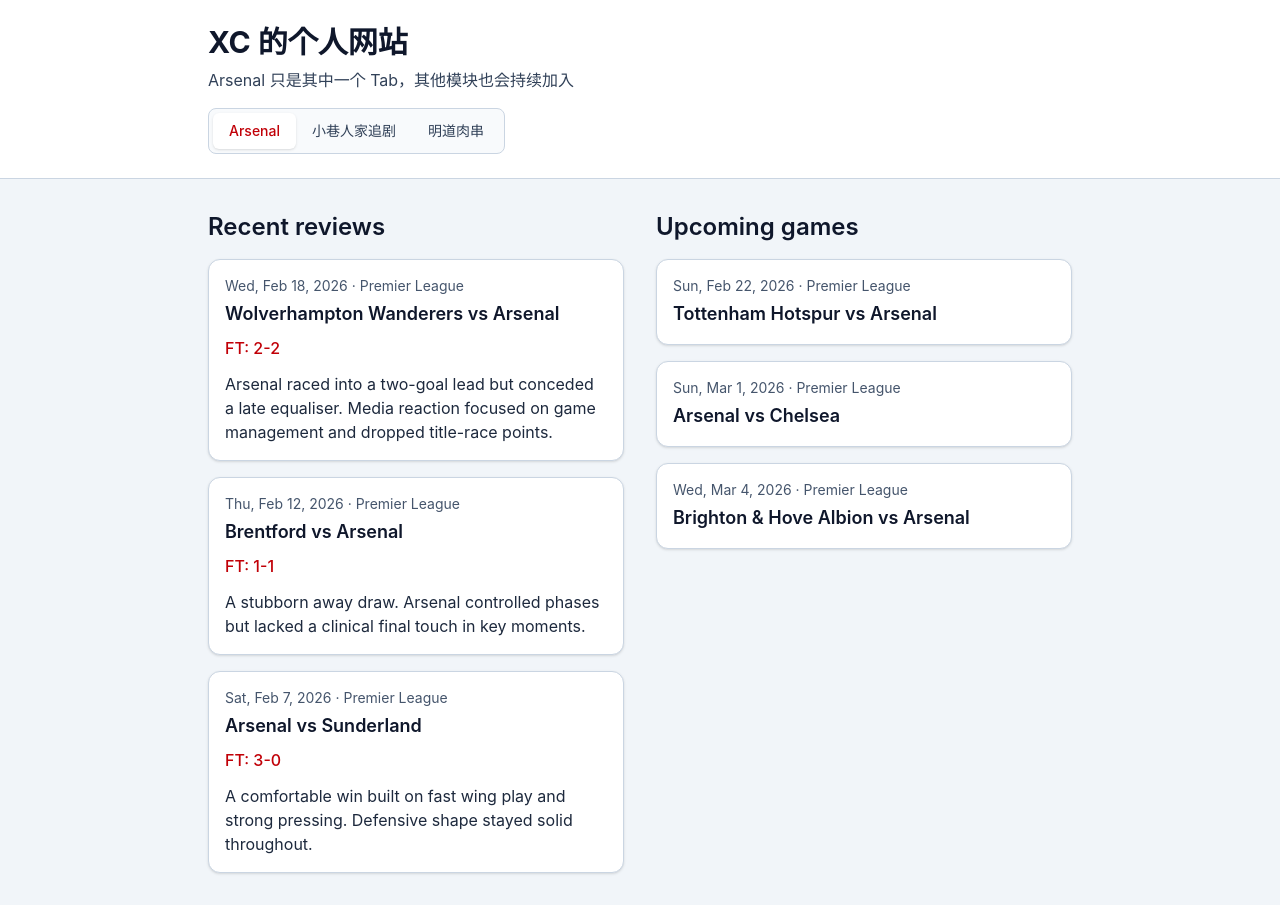
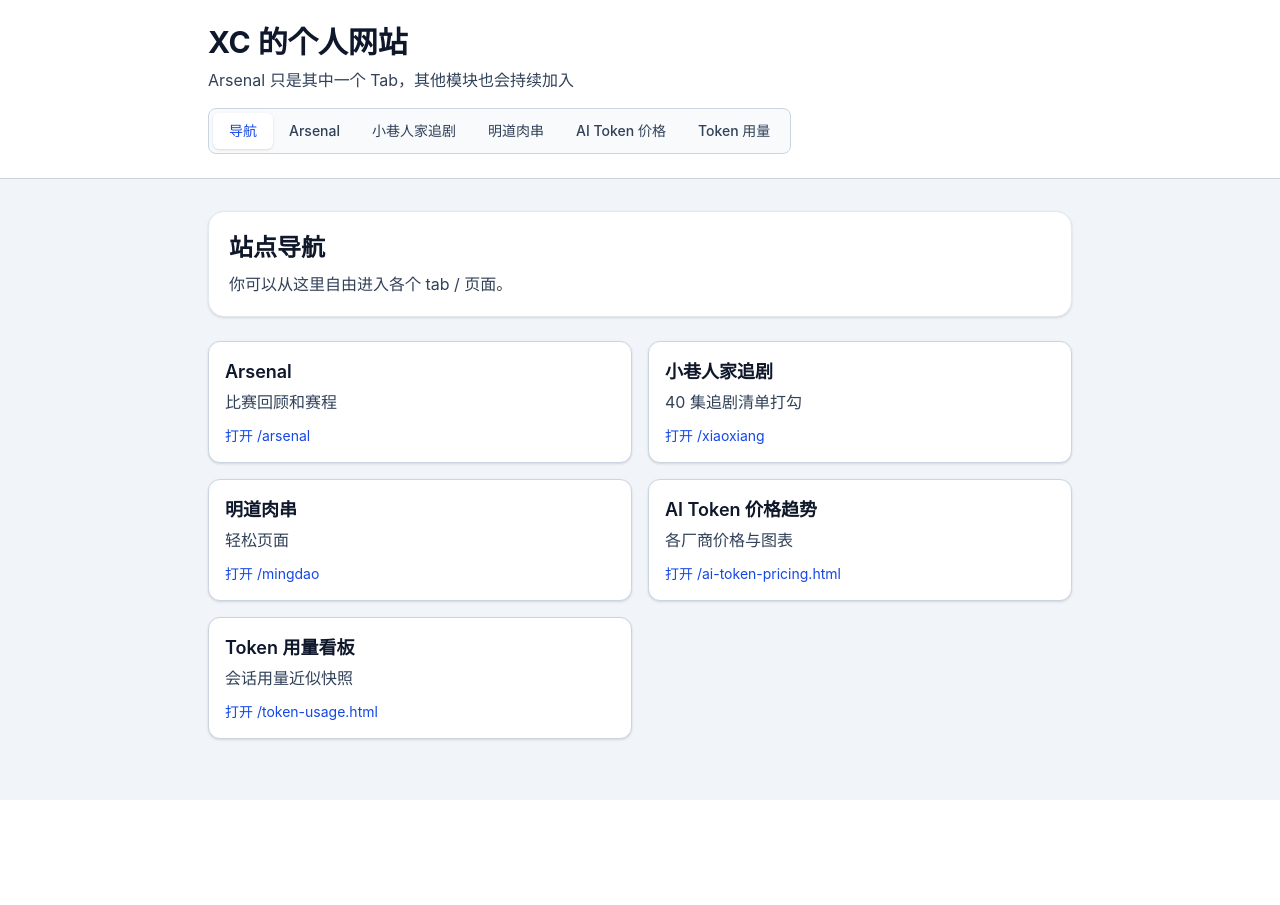
Before and after one commit to xuchi16/xc-site, a React (Vite) app in the folder xc-site/: page /nav in a window 1280 px wide. Before the commit this address led to /arsenal. After the commit the page ends 800 px from the top, so only its background shows below. Built offline with nearby package versions, Linux system fonts and the light colour scheme.

Commit message:
Add site navigation hub and record PR workflow preference

```diff
--- a/xc-site/src/App.tsx
+++ b/xc-site/src/App.tsx
@@ -252,8 +252,38 @@
   )
 }
 
+function NavigationPage() {
+  const cards = [
+    { title: 'Arsenal', desc: '比赛回顾和赛程', href: '/arsenal' },
+    { title: '小巷人家追剧', desc: '40 集追剧清单打勾', href: '/xiaoxiang' },
+    { title: '明道肉串', desc: '轻松页面', href: '/mingdao' },
+    { title: 'AI Token 价格趋势', desc: '各厂商价格与图表', href: '/ai-token-pricing.html' },
+    { title: 'Token 用量看板', desc: '会话用量近似快照', href: '/token-usage.html' },
+  ]
+
+  return (
+    <main id="main-content" className="mx-auto max-w-4xl px-4 py-8">
+      <section className="rounded-2xl border border-slate-200 bg-white p-5 shadow-sm">
+        <h2 className="text-2xl font-semibold">站点导航</h2>
+        <p className="mt-2 text-slate-700">你可以从这里自由进入各个 tab / 页面。</p>
+      </section>
+
+      <section className="mt-6 grid gap-4 md:grid-cols-2">
+        {cards.map((c) => (
+          <a key={c.href} href={c.href} className="rounded-xl border border-slate-300 bg-white p-4 shadow-sm hover:border-slate-400 hover:shadow transition">
+            <h3 className="text-lg font-semibold text-slate-900">{c.title}</h3>
+            <p className="mt-1 text-slate-700">{c.desc}</p>
+            <p className="mt-3 text-sm text-blue-700">打开 {c.href}</p>
+          </a>
+        ))}
+      </section>
+    </main>
+  )
+}
+
 function Layout() {
   const { pathname } = useLocation()
+  const isNav = pathname.startsWith('/nav')
   const isArsenal = pathname.startsWith('/arsenal')
   const isXiaoXiang = pathname.startsWith('/xiaoxiang')
   const isMingdao = pathname.startsWith('/mingdao')
@@ -266,19 +296,23 @@
           <p className="mt-2 text-slate-700">Arsenal 只是其中一个 Tab，其他模块也会持续加入</p>
           <nav className="mt-4" aria-label="Main tabs">
             <div className="inline-flex flex-wrap rounded-lg border border-slate-300 bg-slate-50 p-1">
+              <Link to="/nav" className={`rounded-md px-4 py-2 text-sm font-medium ${isNav ? 'bg-white text-blue-700 shadow-sm' : 'text-slate-700'}`}>导航</Link>
               <Link to="/arsenal" className={`rounded-md px-4 py-2 text-sm font-medium ${isArsenal ? 'bg-white text-red-700 shadow-sm' : 'text-slate-700'}`}>Arsenal</Link>
               <Link to="/xiaoxiang" className={`rounded-md px-4 py-2 text-sm font-medium ${isXiaoXiang ? 'bg-white text-rose-700 shadow-sm' : 'text-slate-700'}`}>小巷人家追剧</Link>
               <Link to="/mingdao" className={`rounded-md px-4 py-2 text-sm font-medium ${isMingdao ? 'bg-white text-amber-700 shadow-sm' : 'text-slate-700'}`}>明道肉串</Link>
+              <a href="/ai-token-pricing.html" className="rounded-md px-4 py-2 text-sm font-medium text-slate-700">AI Token 价格</a>
+              <a href="/token-usage.html" className="rounded-md px-4 py-2 text-sm font-medium text-slate-700">Token 用量</a>
             </div>
           </nav>
         </div>
       </header>
 
       <Routes>
+        <Route path="/nav" element={<NavigationPage />} />
         <Route path="/arsenal" element={<ArsenalPage />} />
         <Route path="/xiaoxiang" element={<XiaoXiangPage />} />
         <Route path="/mingdao" element={<MingDaoSkewerPage />} />
-        <Route path="*" element={<Navigate to="/arsenal" replace />} />
+        <Route path="*" element={<Navigate to="/nav" replace />} />
       </Routes>
     </div>
   )
```
Also changed, not shown: 1 other file (tests, documents, lock files or other folders).
